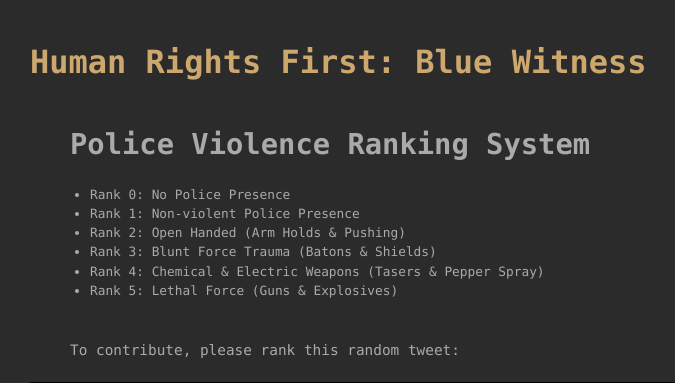
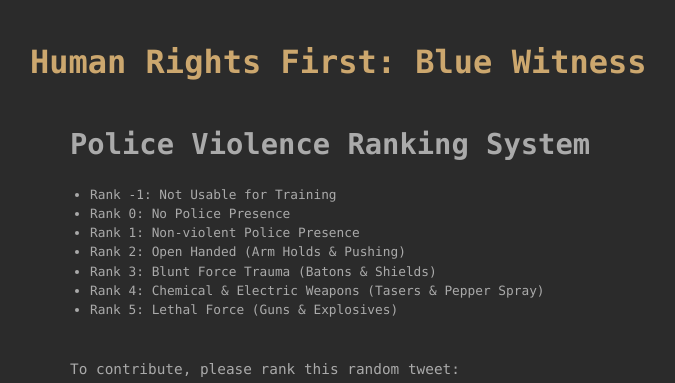
Before and after one commit to izzymajors/Labeler, a Flask app: page / in a window 1280 px wide. Shown: the part 192-575 px from the top of the page, without its empty margins (30-705 px from the left). Run offline with Flask 2, Linux system fonts and the light colour scheme; parts of the project's set-up code (start-up, migrations or seed data) failed here and were passed over; some libraries are stand-ins or nearby versions.

Commit message:
adds rank -1 to specify unusable data

```diff
--- a/app/templates/home.html
+++ b/app/templates/home.html
@@ -3,6 +3,7 @@
 <h1 class="heading">Human Rights First: Blue Witness</h1>
 <h2 class="sub-heading">Police Violence Ranking System</h2>
 <ul>
+    <li>Rank -1: Not Usable for Training</li>
     <li>Rank 0: No Police Presence</li>
     <li>Rank 1: Non-violent Police Presence</li>
     <li>Rank 2: Open Handed (Arm Holds & Pushing)</li>
```
